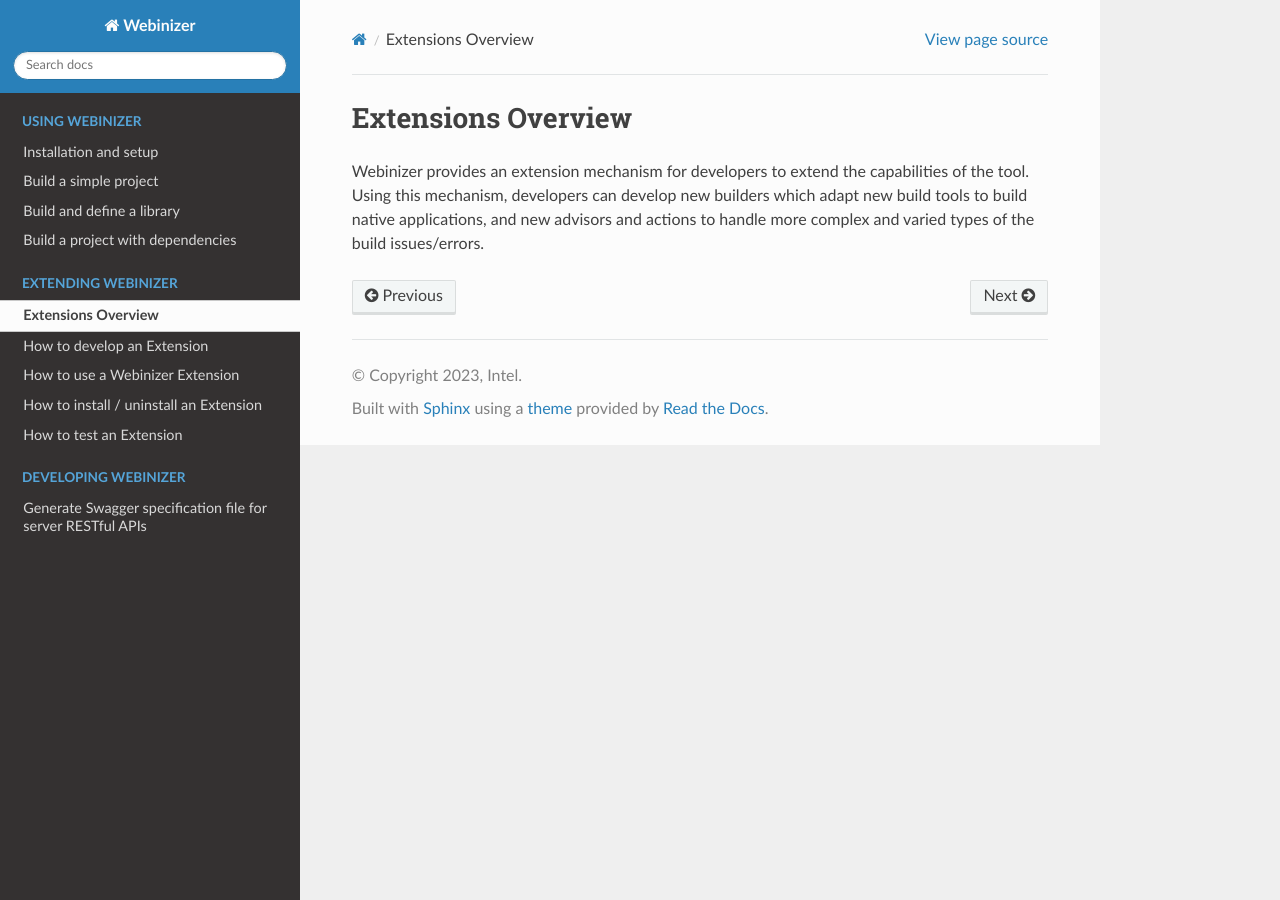
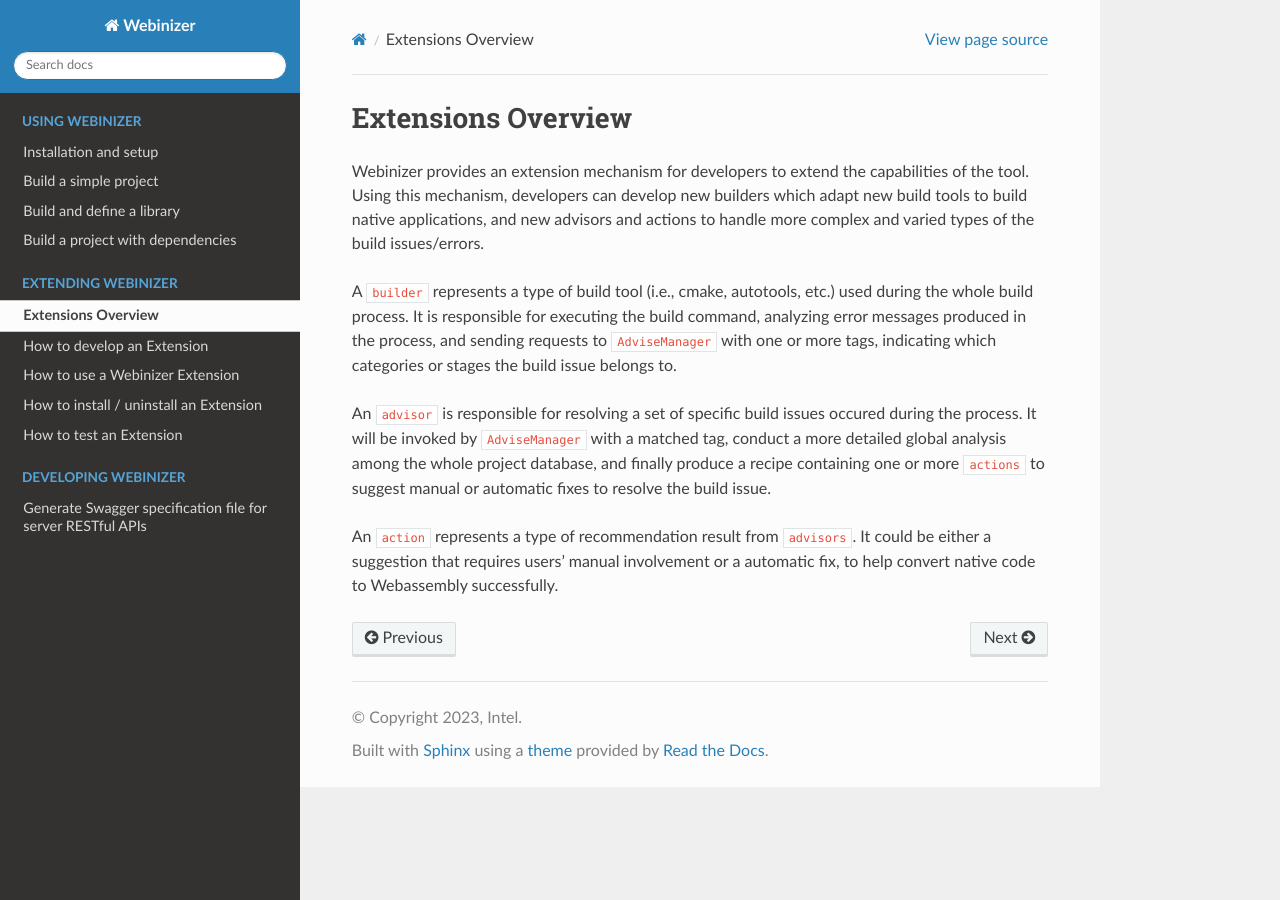
Before and after one commit to web-devkits/webinizer, a Sphinx documentation site: the page built from documentation/extensions/index.rst, in a window 1280 px wide. Built offline with Sphinx 7.4.7 and the Read the Docs theme 2.0.0, drawn with Linux system fonts in a browser that asks for light colours.

Commit message:
add explanation for builder/advisor/action in documentation (#29)

```diff
--- a/documentation/extensions/index.rst
+++ b/documentation/extensions/index.rst
@@ -4,3 +4,9 @@
 ###################
 
 Webinizer provides an extension mechanism for developers to extend the capabilities of the tool. Using this mechanism, developers can develop new builders which adapt new build tools to build native applications, and new advisors and actions to handle more complex and varied types of the build issues/errors.
+
+A ``builder`` represents a type of build tool (i.e., cmake, autotools, etc.) used during the whole build process. It is responsible for executing the build command, analyzing error messages produced in the process, and sending requests to ``AdviseManager`` with one or more tags, indicating which categories or stages the build issue belongs to.
+
+An ``advisor`` is responsible for resolving a set of specific build issues occured during the process. It will be invoked by ``AdviseManager`` with a matched tag, conduct a more detailed global analysis among the whole project database, and finally produce a recipe containing one or more ``actions`` to suggest manual or automatic fixes to resolve the build issue.
+
+An ``action`` represents a type of recommendation result from ``advisors``. It could be either a suggestion that requires users' manual involvement or a automatic fix, to help convert native code to Webassembly successfully.
```
